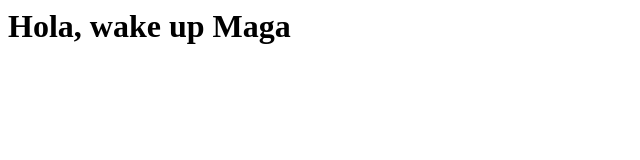
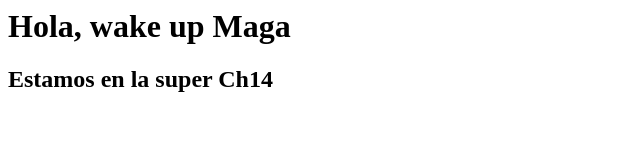
Before and after one commit to margaritafloresz/Practica, a plain HTML site: page html/index.html in a window 1280 px wide. Shown: the whole page, without its empty margins (0-640 px from the left). Drawn offline with Linux system fonts and the light colour scheme.

Commit message:
nuevo subtitulo

```diff
--- a/html/index.html
+++ b/html/index.html
@@ -1,5 +1,6 @@
 <html>
  <body>
  <h1>Hola, wake up Maga</h1>
+<h2> Estamos en la super Ch14</h2>
  </body>
 </html>
```
